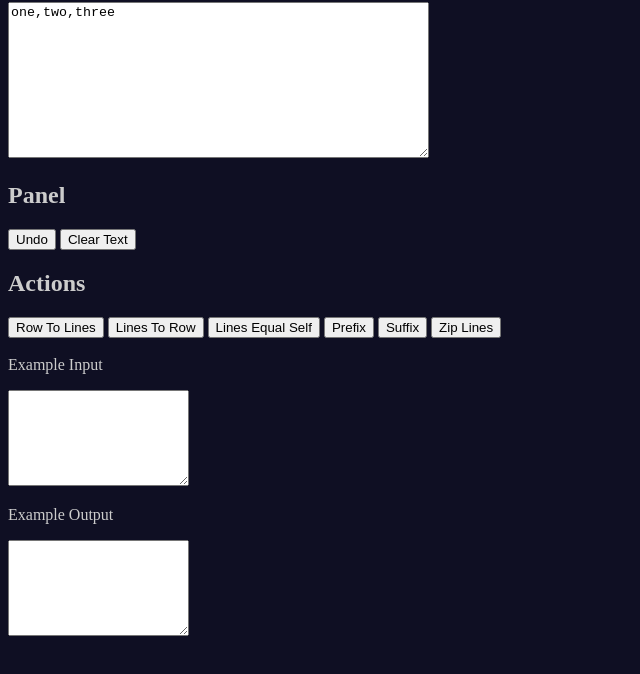
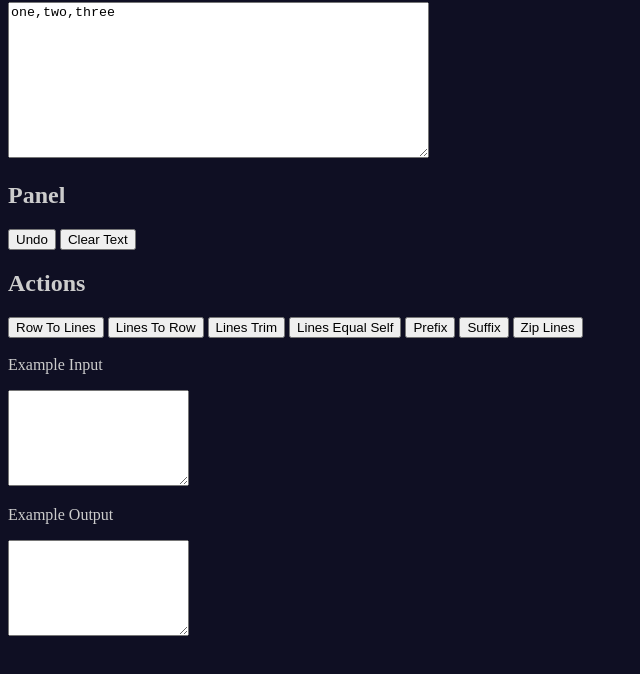
Before and after one commit to HaeckelK/code-text-tools, a plain HTML site: page index.html in a window 1280 px wide. Shown: the part 78-752 px from the top of the page, without its empty margins (0-640 px from the left). Drawn offline with Linux system fonts and the light colour scheme.

Commit message:
feat: linesTrim

```diff
--- a/index.html
+++ b/index.html
@@ -19,6 +19,7 @@
     <h2>Actions</h2>
     <button onclick="textProcessor.processText(rowToLines)" onmouseover="textProcessor.describe('rowToLines');">Row To Lines</button>
     <button onclick="textProcessor.processText(linesToRow)" onmouseover="textProcessor.describe('linesToRow');">Lines To Row</button>
+    <button onclick="textProcessor.processText(linesTrim)" onmouseover="textProcessor.describe('linesTrim');">Lines Trim</button>
     <button onclick="textProcessor.processText(linesEqualSelf)" onmouseover="textProcessor.describe('linesEqualSelf');">Lines Equal Self</button>
     <button onclick="textProcessor.processText(linesPrefix, 'Enter Prefix')" onmouseover="textProcessor.describe('linesPrefix');">Prefix</button>
     <button onclick="textProcessor.processText(linesSuffix, 'Enter Suffix')" onmouseover="textProcessor.describe('linesSuffix');">Suffix</button>
@@ -106,6 +107,12 @@
                            "exampleInput": "one\ntwo\nthree",
                            "exampleOutput": "one,two,three"
                        },
+                       "linesTrim": {
+                           "title": "Lines Trim",
+                           "description": "Remove surrounding whitespace from each line.",
+                           "exampleInput": "  one  \n two\n   three   ",
+                           "exampleOutput": "one\ntwo\nthree"
+                       },
                        "linesEqualSelf": {
                            "title": "Lines Equal Self",
                            "description": "For each line, duplicate text and separte with equals sign.",
--- a/scripts.js
+++ b/scripts.js
@@ -27,3 +27,5 @@ function linesZip(text, delim='') {
     }
     return clean.join("\n");
 };
+
+function linesTrim(text) { return text.split("\n").map(x => x.trim()).join("\n")};
```
